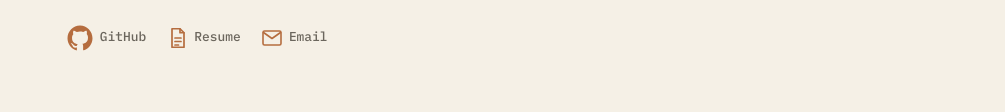
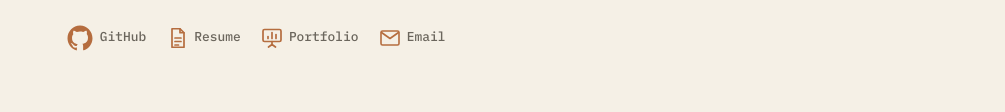
Before and after one commit to ohchanwu/ohchanwu.dev, a plain HTML site: page static/cha/index.html in a window 1280 px wide. Shown: the part 608-720 px from the top of the page, without its empty margins (275-1280 px from the left). Drawn offline with Linux system fonts and the light colour scheme.

Commit message:
Site: link the portfolio PDF next to the resume icon

```diff
--- a/static/cha/index.html
+++ b/static/cha/index.html
@@ -246,6 +246,34 @@
               <path d="M9 19h3.5" />
             </svg>
             <span class="icon-label">이력서</span>
+          </a>
+          <a
+            href="../오찬우_포트폴리오.pdf"
+            class="icon-link"
+            aria-label="Portfolio PDF (Korean)"
+            target="_blank"
+            rel="noopener"
+          >
+            <svg
+              aria-hidden="true"
+              viewBox="0 0 24 24"
+              fill="none"
+              stroke="currentColor"
+              stroke-width="1.7"
+              stroke-linecap="round"
+              stroke-linejoin="round"
+              width="20"
+              height="20"
+            >
+              <rect x="3" y="3.5" width="18" height="12" rx="1.5" />
+              <path d="M8 12.5v-2" />
+              <path d="M12 12.5v-6" />
+              <path d="M16 12.5v-4" />
+              <path d="M12 15.5v3" />
+              <path d="M8.5 21l3.5-2.5 3.5 2.5" />
+            </svg>
+            <span class="icon-label" lang="en">Portfolio</span>
+            <span class="icon-label" lang="ko">포트폴리오</span>
           </a>
           <a href="mailto:ohchanwu@gmail.com" class="icon-link" aria-label="Email">
             <svg
```
Also changed, not shown: static/index.html (+28 -0 lines), 1 other file.
